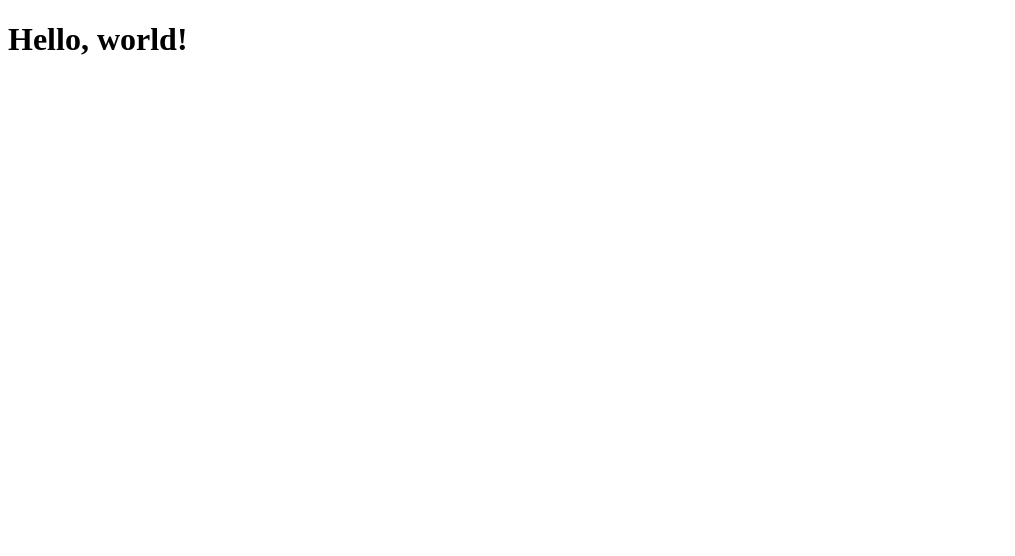
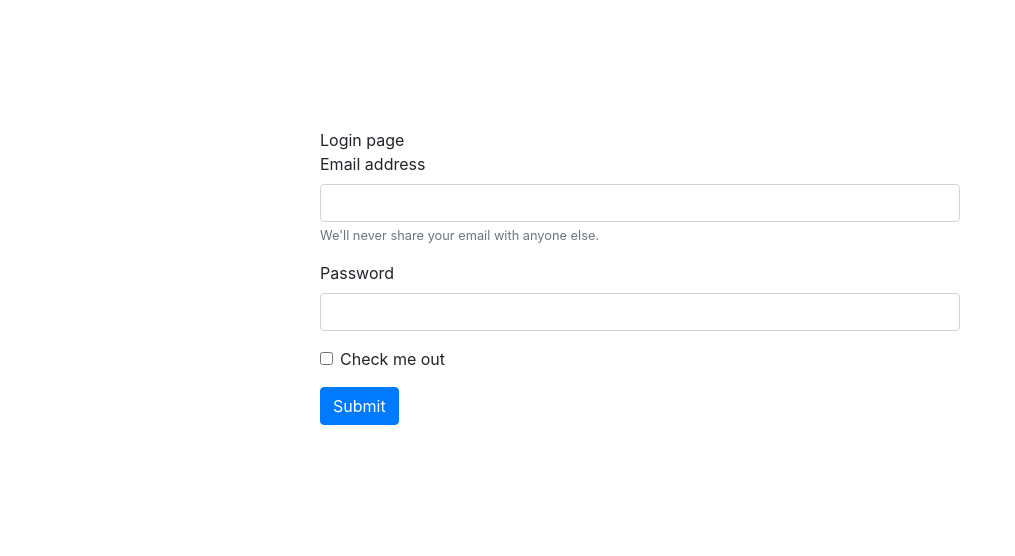
Before and after one commit to WarlockLeylin/Versions, a plain HTML site: page index.html in a window 1280 px wide. Shown: the whole page, without its empty margins (0-1015 px from the left). Drawn offline with nearby package versions, Linux system fonts and the light colour scheme.

Commit message:
login page

```diff
--- a/index.html
+++ b/index.html
@@ -1,9 +1,28 @@
 <!DOCTYPE html>
 <html lang="en">
   <head>
-    <title>Main page</title>
+      <link rel="stylesheet" href="https://cdn.jsdelivr.net/npm/bootstrap@4.3.1/dist/css/bootstrap.min.css" integrity="sha384-ggOyR0iXCbMQv3Xipma34MD+dH/1fQ784/j6cY/iJTQUOhcWr7x9JvoRxT2MZw1T" crossorigin="anonymous"
+      <title>Login page</title>
   </head>
-  <body>
-    <h1>Hello, world!</h1>
+  <body style="padding: 10% 25%">
+    <form>
+  <div class="form-group">
+    <label for="exampleInputEmail1">Email address</label>
+    <input type="email" class="form-control" id="exampleInputEmail1" aria-describedby="emailHelp">
+    <small id="emailHelp" class="form-text text-muted">We'll never share your email with anyone else.</small>
+  </div>
+  <div class="form-group">
+    <label for="exampleInputPassword1">Password</label>
+    <input type="password" class="form-control" id="exampleInputPassword1">
+  </div>
+  <div class="form-group form-check">
+    <input type="checkbox" class="form-check-input" id="exampleCheck1">
+    <label class="form-check-label" for="exampleCheck1">Check me out</label>
+  </div>
+  <button type="submit" class="btn btn-primary">Submit</button>
+</form>
+    <script src="https://code.jquery.com/jquery-3.3.1.slim.min.js" integrity="sha384-q8i/X+965DzO0rT7abK41JStQIAqVgRVzpbzo5smXKp4YfRvH+8abtTE1Pi6jizo" crossorigin="anonymous"></script>
+    <script src="https://cdn.jsdelivr.net/npm/popper.js@1.14.7/dist/umd/popper.min.js" integrity="sha384-UO2eT0CpHqdSJQ6hJty5KVphtPhzWj9WO1clHTMGa3JDZwrnQq4sF86dIHNDz0W1" crossorigin="anonymous"></script>
+    <script src="https://cdn.jsdelivr.net/npm/bootstrap@4.3.1/dist/js/bootstrap.min.js" integrity="sha384-JjSmVgyd0p3pXB1rRibZUAYoIIy6OrQ6VrjIEaFf/nJGzIxFDsf4x0xIM+B07jRM" crossorigin="anonymous"></script>
   </body>
 </html>
```
